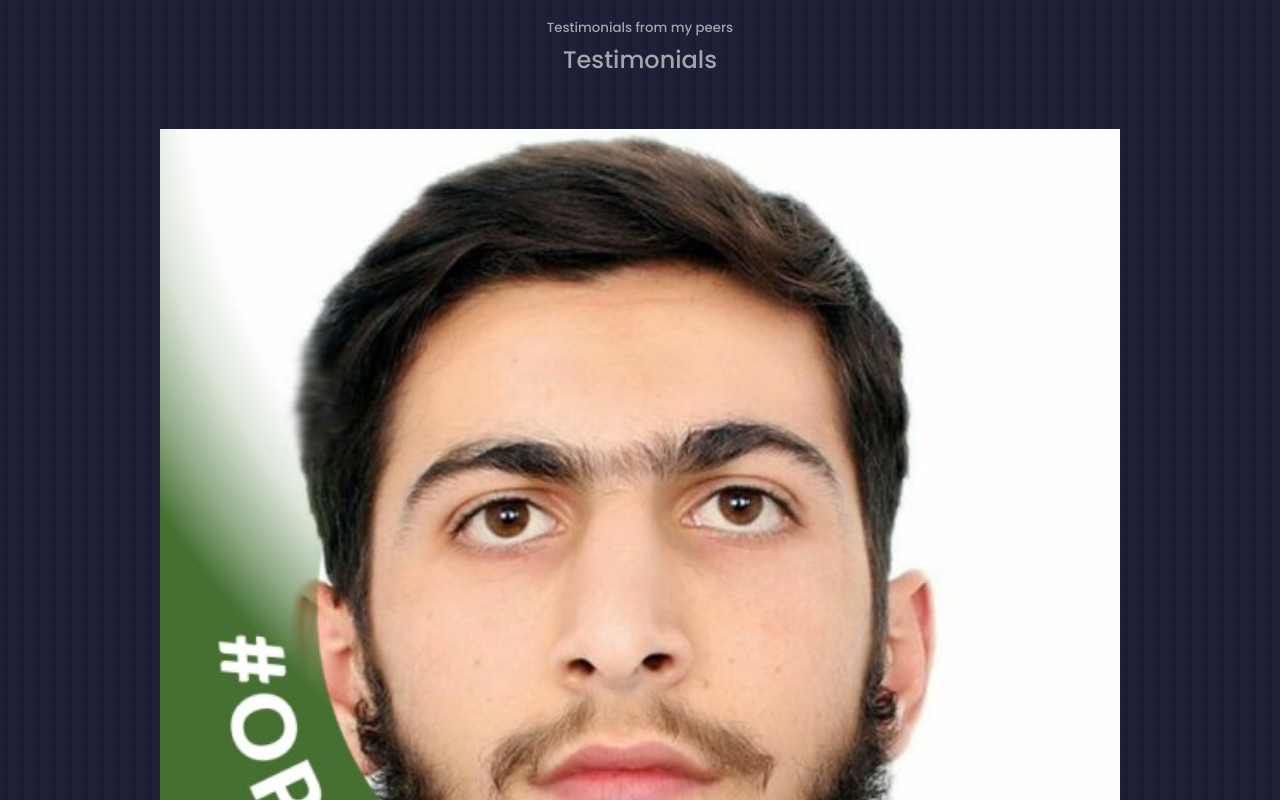
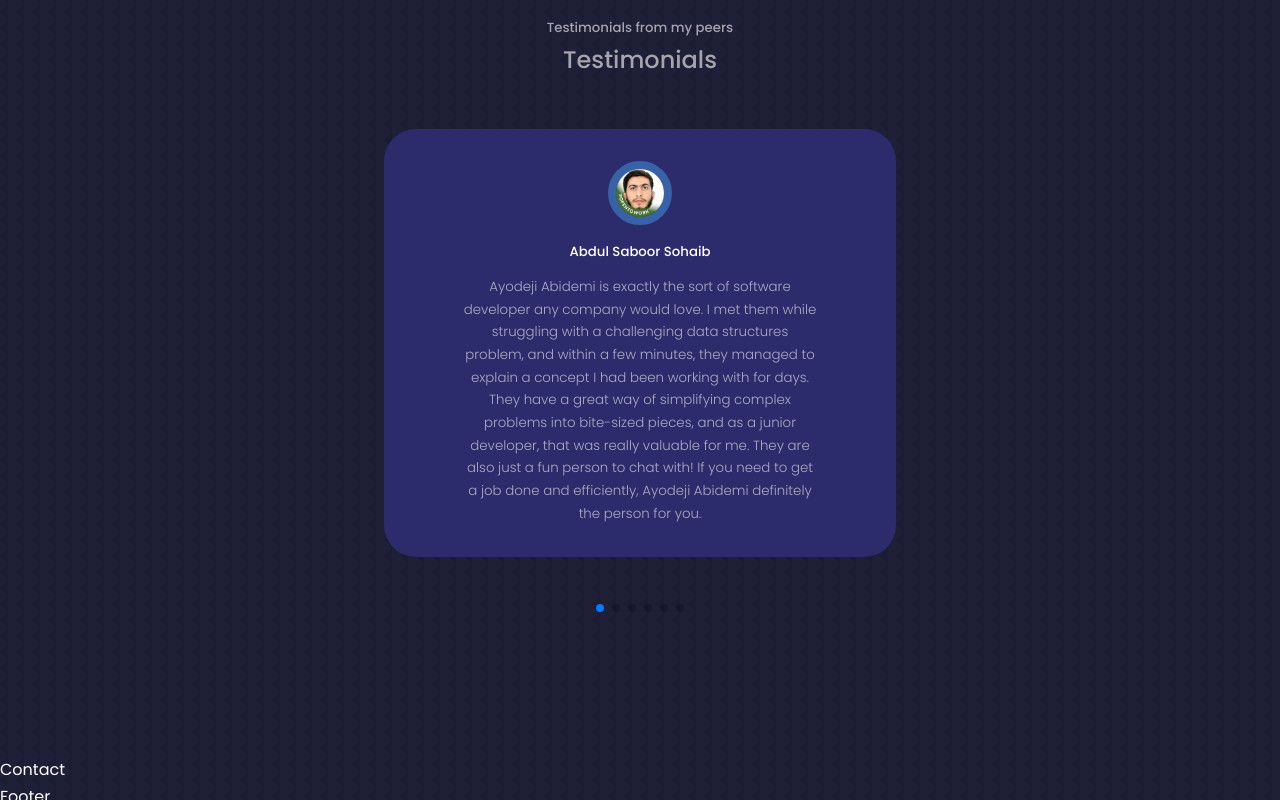
Before and after one commit to demix007/portfolio-website, a React (Create React App) app: page / in a window 1280 px wide. Shown: the part 4140-4940 px from the top of the page. Built offline with nearby package versions, Linux system fonts and the light colour scheme.

Commit message:
Add stylings to testimonials section

```diff
--- a/src/components/testimonials/testimonials.css
+++ b/src/components/testimonials/testimonials.css
@@ -1,3 +1,34 @@
-body {
-  margin: 0;
+.container.container__testimonials {
+  width: 40%;
+  padding-bottom: 3rem;
 }
+
+.peer__avatar {
+  width: 4rem;
+  aspect-ratio: 1/1;
+  border-radius: 50%;
+  overflow: hidden;
+  margin: 0 auto 1rem;
+  border: 0.5rem solid var(--color-primary-variant);
+}
+
+
+.testimonial {
+  background: var(--color-bg-variant);
+  text-align: center;
+  padding: 2rem;
+  border-radius: 2rem;
+  user-select: none;
+}
+
+.peer__review {
+  color: var(--color-light);
+  display: block;
+  width: 80%;
+  font-weight: 300;
+  margin: 0.8rem auto 0;
+}
+
+.swiper-pagination-clickable .swiper-pagination-bullets {
+  background: var(--color-primary);
+}
```
